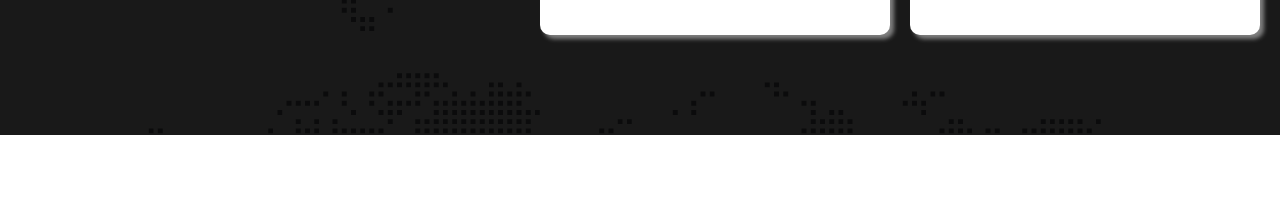
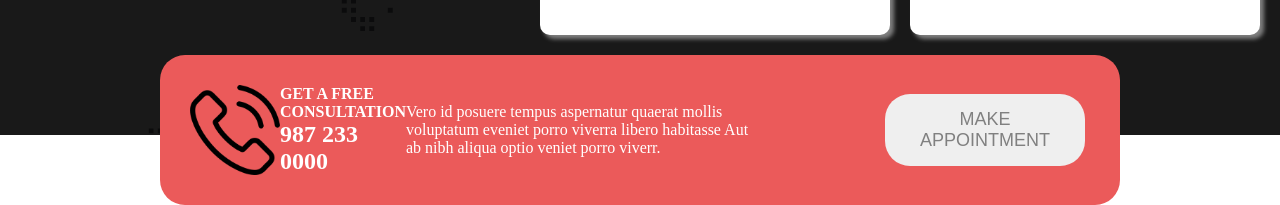
Before and after one commit to emon1995/digital-agency, a plain HTML site: page index.html in a window 1280 px wide. Shown: the part 1554-1759 px from the top of the page. Before the commit the page ends 1689 px from the top, so only its background shows below. Drawn offline with Linux system fonts and the light colour scheme.

Commit message:
appointment section

```diff
--- a/index.html
+++ b/index.html
@@ -127,6 +127,28 @@
           <!-- <div class="service-bottom-item"></div> -->
         </div>
       </section>
+      <!-- Appointment section -->
+      <section class="appointment-section">
+        <div class="phone-call">
+          <img
+            src="./asset/icons/phone-call.png"
+            alt="phone-call"
+            class="call-icons"
+          />
+          <div class="app-desc">
+            <h4 class="appointment-title">GET A FREE CONSULTATION</h4>
+            <h1 class="appointment-subtitle">987 233 0000</h1>
+          </div>
+        </div>
+        <div class="make-appointment">
+          <p class="make-title">
+            Vero id posuere tempus aspernatur quaerat mollis voluptatum eveniet
+            porro viverra libero habitasse Aut ab nibh aliqua optio veniet porro
+            viverr.
+          </p>
+        </div>
+        <button class="btn btn-service">MAKE APPOINTMENT</button>
+      </section>
     </main>
   </body>
 </html>
--- a/styles/style.css
+++ b/styles/style.css
@@ -83,6 +83,7 @@
   background-blend-mode: overlay;
   color: #fff;
   padding: 20px;
+  /* z-index: 1; */
 }
 
 .service-left-container {
@@ -156,3 +157,30 @@
   width: 50%;
   padding-bottom: 10px;
 }
+
+/* Appointment section */
+.appointment-section {
+  display: flex;
+  justify-content: center;
+  align-items: center;
+  width: 75%;
+  background-color: rgb(235, 90, 90);
+  padding: 30px;
+  color: white;
+  margin: auto;
+  border-radius: 25px;
+  /* z-index: 2; */
+  margin-top: -80px;
+}
+.phone-call {
+  display: flex;
+  justify-content: center;
+  align-items: center;
+}
+.call-icons {
+  width: 90px;
+}
+
+.make-title {
+  width: 75%;
+}
```
